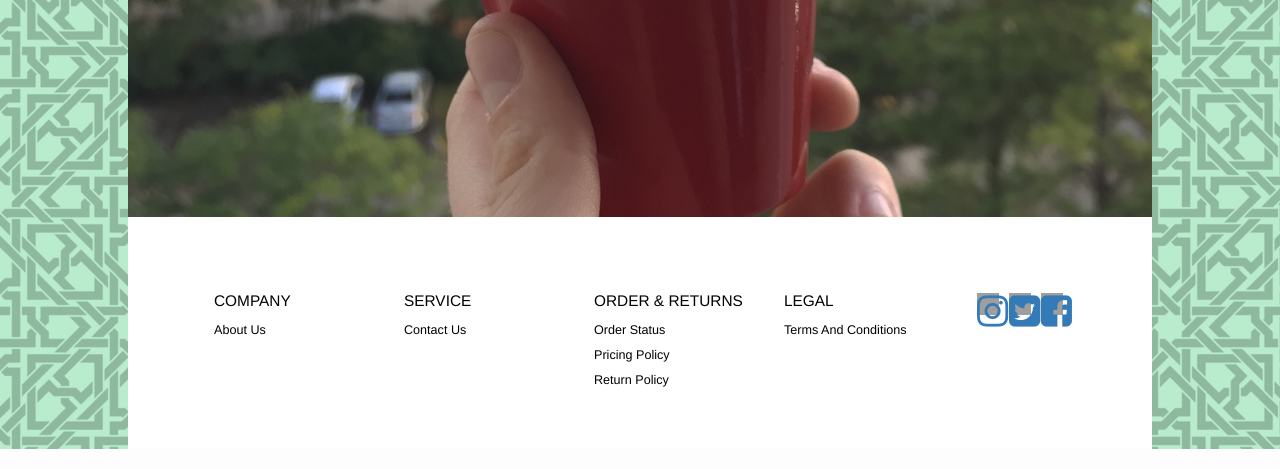
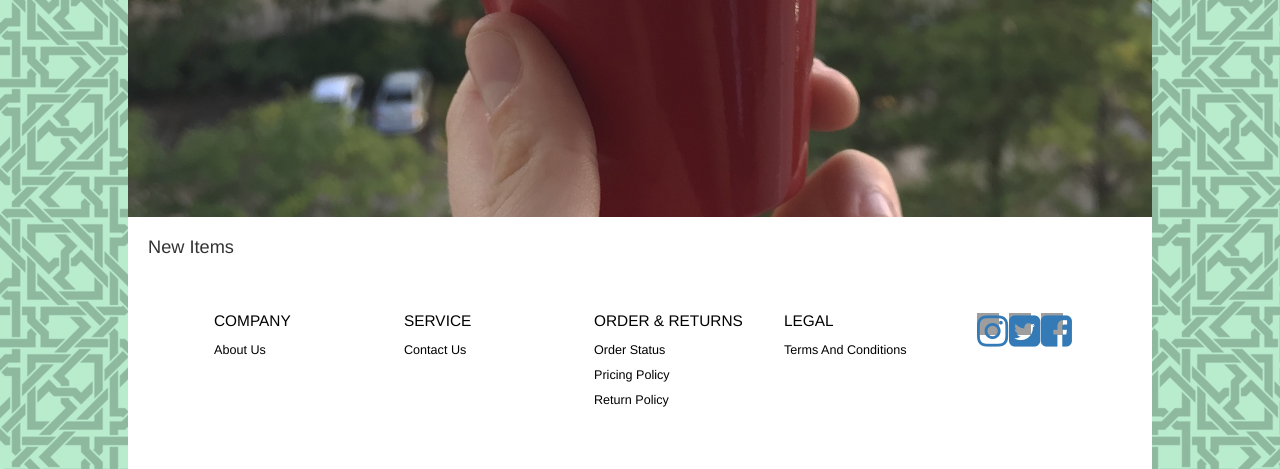
Before and after one commit to ansario/campusthrift-og, a Django app: page / in a window 1280 px wide; the page is wider, and only the part inside the window is pictured. Shown: the part 583-1052 px from the top of that part. Run offline with Django 3.2, Linux system fonts and the light colour scheme; data comes from the database, SQL or seed files in the repository; some libraries are stand-ins or nearby versions; grey boxes are pictures that could not be loaded.

Commit message:
Update home.html

```diff
--- a/campusthrift/templates/campusthrift/home.html
+++ b/campusthrift/templates/campusthrift/home.html
@@ -27,11 +27,11 @@
 
     <div class="row gallery-prod">
 
-
+        <h2>New Items</h2>
 
 
             {% for item in items %}
-        <h2>Top Items</h2>
+
                 <div class="col-md-3 col-xs-12 col-sm-6">
                 <a href="/shop/view/{{ item.pk }}"><img class="center-image" src="{{ item.images.all.0.image.url }}"  height="200px" width="200px" alt=""/>
                     <div class="gallery-info">
```
